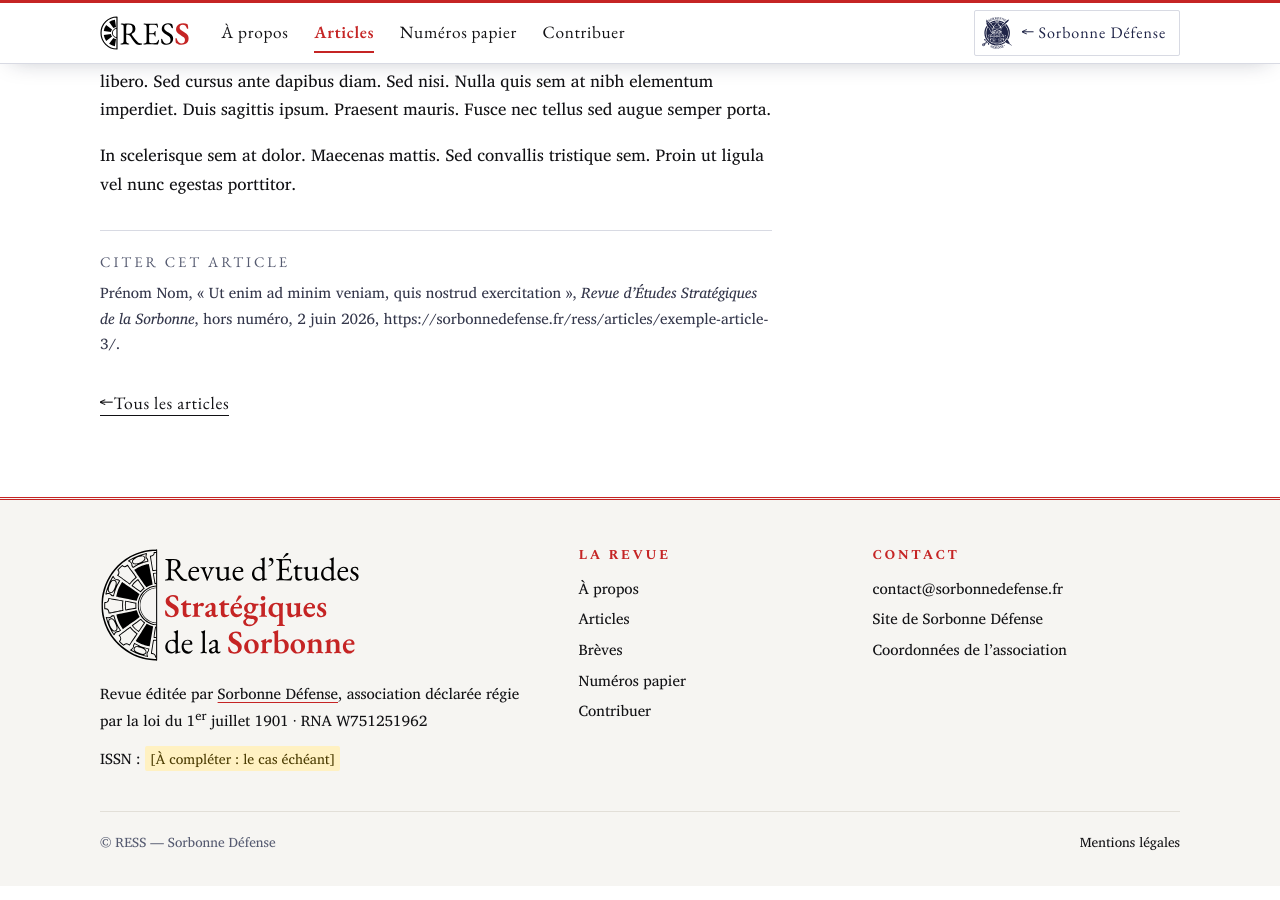
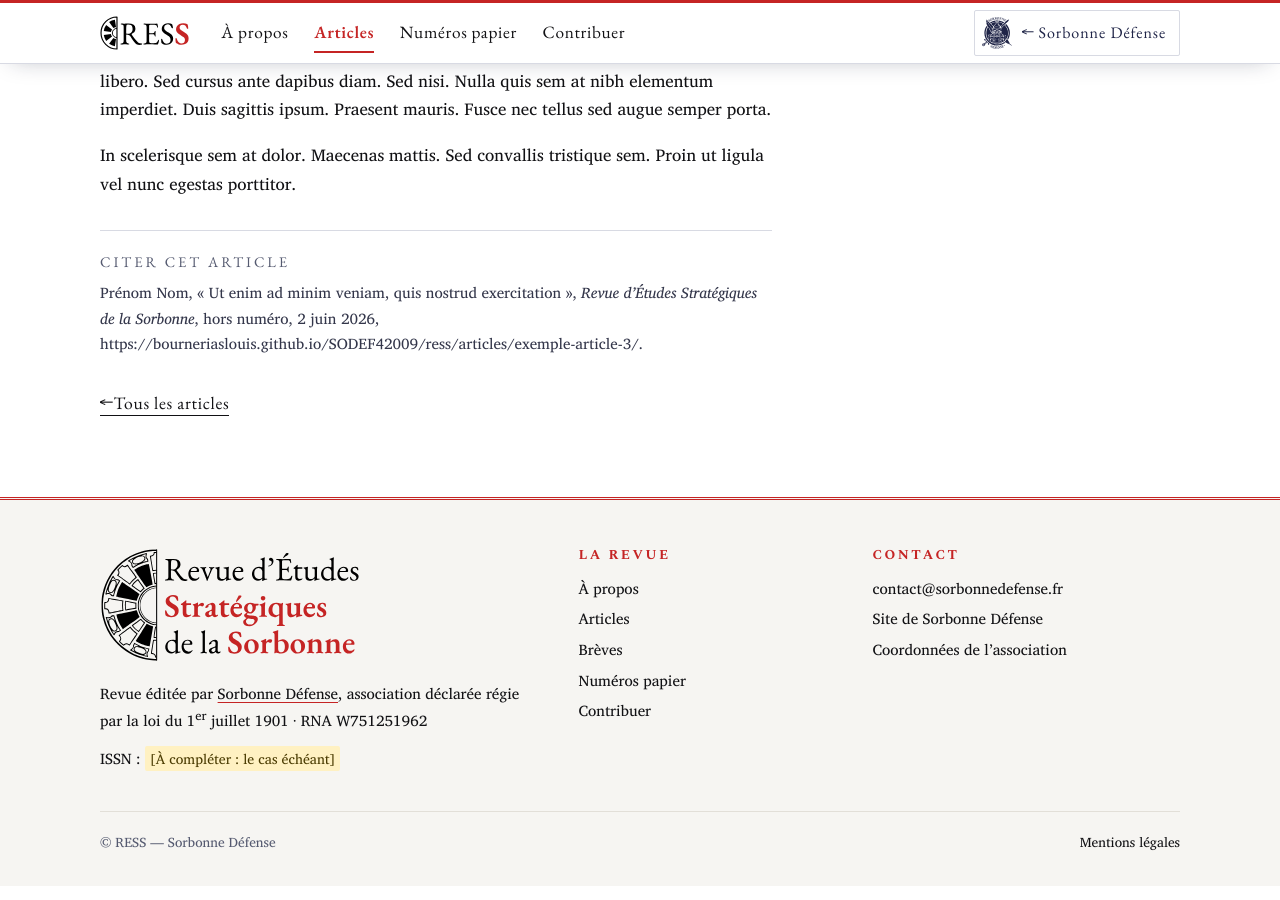
Before and after one commit to bourneriaslouis/SODEF42009, a Jekyll site: the page built from _ress_articles/exemple-article-3.md, in a window 1280 px wide and 900 px high, scrolled down 718 px. Built offline with Jekyll 4.4.1, drawn with Linux system fonts in a browser that asks for light colours; some of the changed lines change nothing that is shown.

Commit message:
Update _config.yml

```diff
--- a/_config.yml
+++ b/_config.yml
@@ -1,8 +1,14 @@
 # Sorbonne Défense — configuration Jekyll (GitHub Pages)
 title: Sorbonne Défense
 lang: fr
-url: "https://sorbonnedefense.fr"   # adresse définitive du site
-baseurl: ""                          # laisser vide avec le nom de domaine
+# --- Adresse du site -------------------------------------------------------
+# Phase de test (dépôt « SODEF42009 » publié à bourneriaslouis.github.io/SODEF42009/) :
+url: "https://bourneriaslouis.github.io"
+baseurl: "/SODEF42009"      # = nom exact du dépôt, précédé de « / » (majuscules comprises)
+# Mise en service sur le domaine : remplacer les deux lignes ci-dessus par
+#   url: "https://sorbonnedefense.fr"
+#   baseurl: ""
+# ---------------------------------------------------------------------------
 timezone: Europe/Paris
 markdown: kramdown
 future: true        # une actualité datée du jour s'affiche même avant l'heure de publication
```
